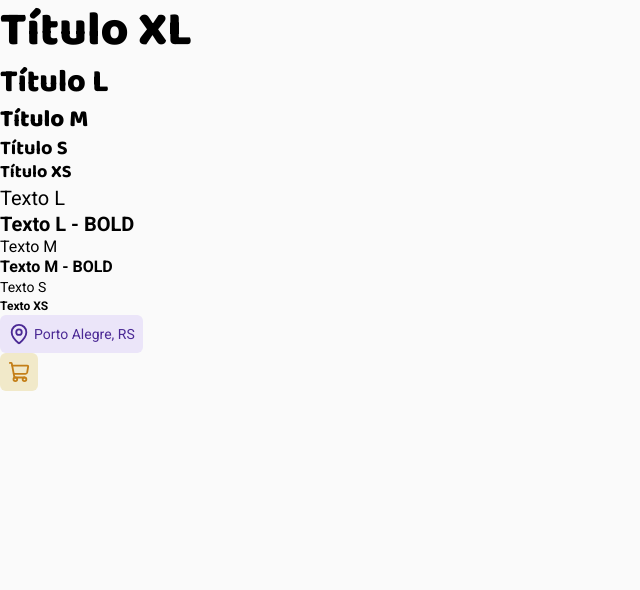
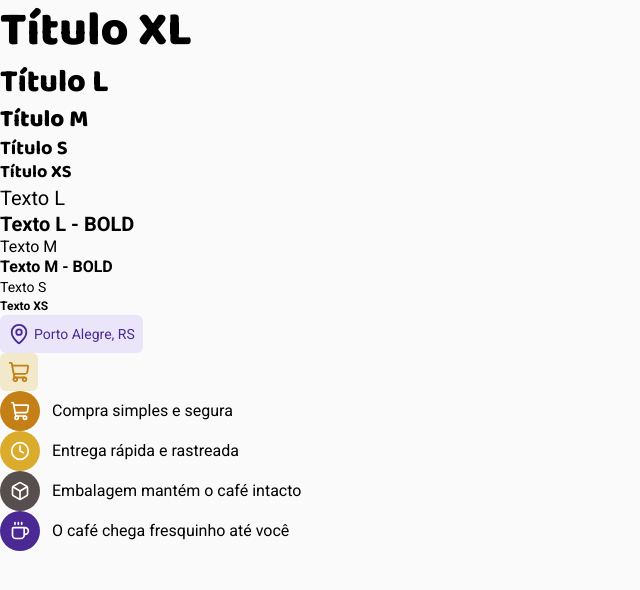
Before and after one commit to YasminFerrariDias/coffeeDelivery, a React (Vite) app: page / in a window 1280 px wide. Shown: the top 590 px of the page, without its empty margins (0-640 px from the left). Built offline with nearby package versions, Linux system fonts and the light colour scheme.

Commit message:
Finalizado o componete advantages

```diff
--- a/src/App.tsx
+++ b/src/App.tsx
@@ -4,6 +4,7 @@ import { defaultTheme } from './styles/themes/default'
 import { Button } from './components/Button'
 import { Title } from './components/Title'
 import { Text } from './components/Text'
+import { Advantages } from './components/Advantages'
 
 export function App() {
   return (
@@ -39,6 +40,13 @@ export function App() {
         <Button icon='ShoppingCart' variant='yellow' />
       </div>
 
+      <div className="Advantages">
+        <Advantages icon='ShoppingCart' text='Compra simples e segura' variant='yellow-dark'/>
+        <Advantages icon='Clock' text='Entrega rápida e rastreada' variant='yellow'/>
+        <Advantages icon='Box' text='Embalagem mantém o café intacto' variant='gray'/>
+        <Advantages icon='Coffee' text='O café chega fresquinho até você' variant='purple'/>
+      </div>
+
       <GlobalStyle />
     </ThemeProvider>
   )
--- a/src/components/Advantages/index.tsx
+++ b/src/components/Advantages/index.tsx
@@ -1,6 +1,24 @@
-interface Advantages {
-  icon:
-  text:
-  type: <Text />,
-  variant:
+import { ShoppingCart, Clock, Box, Coffee } from 'lucide-react';
+import { AdvantagesContainer } from './styles';
+
+interface AdvantagesProps {
+  icon: 'ShoppingCart' | 'Clock' | 'Box' | 'Coffee',
+  text: string,
+  variant: 'yellow-dark' | 'yellow' | 'gray' | 'purple',
 }
+
+export function Advantages({ icon, text, variant}: AdvantagesProps) {
+  const Icon = {
+    ShoppingCart,
+    Clock,
+    Box,
+    Coffee,
+  }[icon]
+
+  return (
+    <AdvantagesContainer className='text-m' $variant={variant}>
+      <span className='icon'><Icon size={20} /></span>
+      {text && <span>{text}</span>}
+    </AdvantagesContainer>
+  )
+}
--- a/src/components/Advantages/styles.ts
+++ b/src/components/Advantages/styles.ts
@@ -0,0 +1,38 @@
+import styled from "styled-components";
+
+interface AdvantagesContainerProps {
+  $variant: 'yellow-dark' | 'yellow' | 'gray' | 'purple'
+}
+
+export const AdvantagesContainer = styled.span<AdvantagesContainerProps>`
+  display: flex;
+  text-align: center;
+  gap: 0.75rem;
+  align-items: center;
+
+  .icon {
+    color: white;
+    height: 2rem;
+    width: 2rem;
+    justify-content: center;
+    align-items: center;
+    border-radius: 62.5rem;
+    padding: 0.25rem;
+    display: flex;
+    flex-direction: column;
+
+    background: ${(props) => {
+      switch (props.$variant) {
+    case 'yellow':
+      return props.theme['yellow'];
+    case 'yellow-dark':
+      return props.theme['yellow-dark'];
+    case 'gray':
+      return props.theme['base-text'];
+    case 'purple':
+      return props.theme['purple-dark'];
+    default:
+      return props.theme['white'];
+    }
+  }}}
+`
--- a/src/components/Button/index.tsx
+++ b/src/components/Button/index.tsx
@@ -15,7 +15,7 @@ export function Button({ icon, text, variant, className }: ButtonProps) {
   }[icon]
 
   return (
-    <ButtonContainer variant={variant} className={className}>
+    <ButtonContainer $variant={variant} className={className}>
       <Icon size={22} />
       {text && <span>{text}</span>}
     </ButtonContainer>
--- a/src/components/Button/styles.ts
+++ b/src/components/Button/styles.ts
@@ -1,7 +1,7 @@
 import styled from "styled-components";
 
 interface ButtonContainerProps {
-  variant: 'purple' | 'yellow'
+  $variant: 'purple' | 'yellow'
 }
 
 export const ButtonContainer = styled.button<ButtonContainerProps>`
@@ -17,12 +17,12 @@ export const ButtonContainer = styled.button<ButtonContainerProps>`
   border: none;
 
   background: ${(props) =>
-    props.variant === 'yellow'
+    props.$variant === 'yellow'
       ? props.theme['yellow-light']
       : props.theme['purple-light']};
 
   color: ${(props) =>
-    props.variant === 'yellow'
+    props.$variant === 'yellow'
       ? props.theme['yellow-dark']
       : props.theme['purple-dark']};
 `;
--- a/src/components/Text/index.tsx
+++ b/src/components/Text/index.tsx
@@ -13,7 +13,7 @@ interface TextProps {
 
 export function Text({ variant, text }: TextProps) {
   return (
-    <TextContainer variant={variant} className={variant}>
+    <TextContainer className={variant}>
       {text && <span>{text}</span>}
     </TextContainer>
   )
--- a/src/components/Text/styles.ts
+++ b/src/components/Text/styles.ts
@@ -1,15 +1,6 @@
 import styled from "styled-components";
 
-interface TextContainerProps {
-  variant:
-  | 'text-l'
-  | 'text-l-bold'
-  | 'text-m'
-  | 'text-m-bold'
-  | 'text-s'
-  | 'text-xs'
-}
 
-export const TextContainer = styled.span<TextContainerProps>`
+export const TextContainer = styled.span`
 
 `;
--- a/src/components/Title/index.tsx
+++ b/src/components/Title/index.tsx
@@ -12,7 +12,7 @@ interface TitleProps {
 
 export function Title({ variant, text }: TitleProps) {
   return (
-    <TitleContainer variant={variant} className={variant}>
+    <TitleContainer className={variant}>
       {text && <span>{text}</span>}
     </TitleContainer>
   )
--- a/src/components/Title/styles.ts
+++ b/src/components/Title/styles.ts
@@ -1,23 +1,5 @@
 import styled from "styled-components";
 
-interface TitleContainerProps {
-  variant:
-  | 'title-xl'
-  | 'title-l'
-  | 'title-m'
-  | 'title-s'
-  | 'title-xs'
-  | 'text-l'
-  | 'text-l-bold'
-  | 'text-m'
-  | 'text-m-bold'
-  | 'text-s'
-  | 'text-xs'
-  | 'tag'
-  | 'button-g'
-  | 'button-m'
-}
-
-export const TitleContainer = styled.span<TitleContainerProps>`
+export const TitleContainer = styled.span`
 
 `;
```
